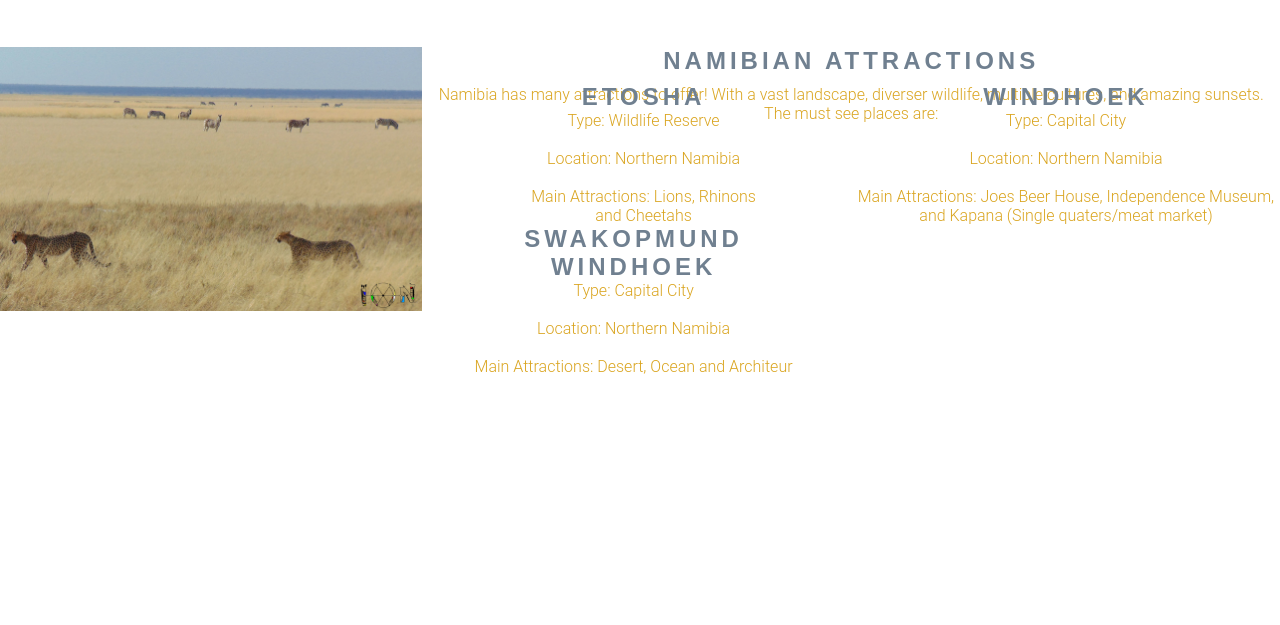
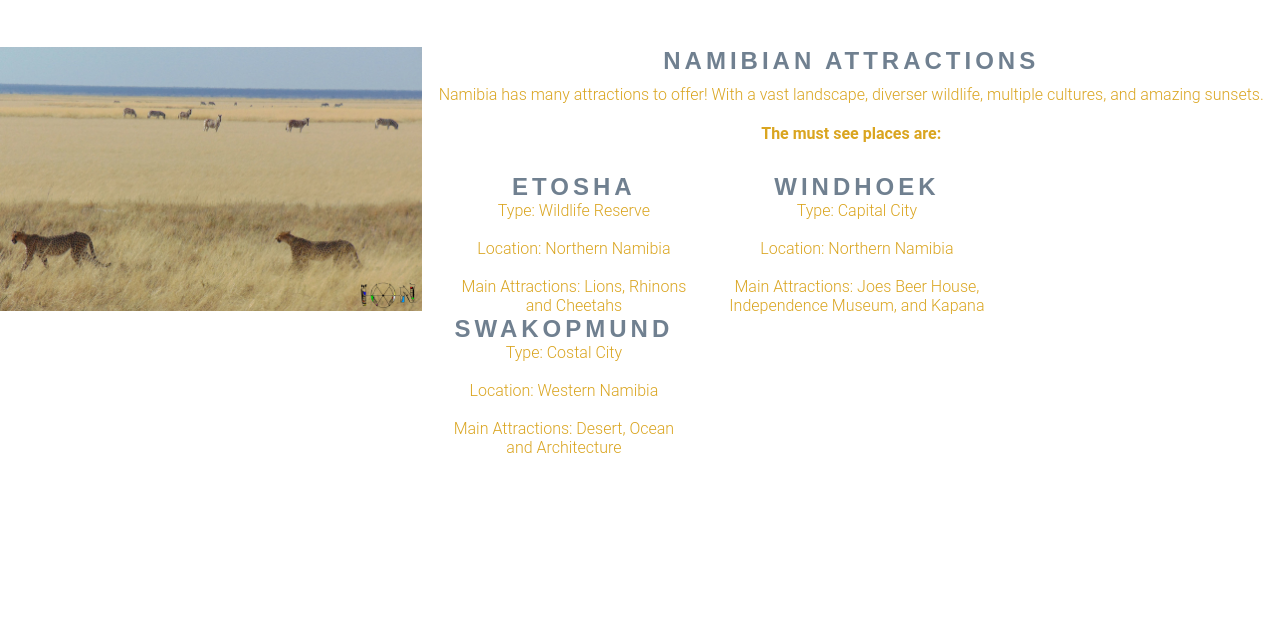
Before and after one commit to Inotila/Alchemist-Tours, a plain HTML site: page attractions.html in a window 1280 px wide. Shown: the part 78-703 px from the top of the page. Drawn offline with Linux system fonts and the light colour scheme.

Commit message:
add style and text

```diff
--- a/assets/css/style.css
+++ b/assets/css/style.css
@@ -233,7 +233,6 @@ img {
 /* attractions page */
 #attraction-page {
     width: 100%;
-    height: 550px;
     position: relative;
 }
 
@@ -264,12 +263,9 @@ img {
     padding: 10px;
 }
 
-/* #attractions-main {
-    width: 67%;
-    height: auto;
-    float: right;
-    position: relative;
-} */
+#must-see {
+    font-weight: bold;
+}
 
 .etosha {
     width: 33%;
--- a/attractions.html
+++ b/attractions.html
@@ -48,9 +48,8 @@
             <h2>Namibian Attractions</h2>
             <p>Namibia has many attractions to offer! With a vast landscape, diverser wildlife, multiple cultures, and
                 amazing sunsets.
-                <br>
-                The must see places are:</p>
-        </div>
+
+                <p id="must-see">The must see places are:</p></p>
 
                 <div class="etosha">
                     <h2>Etosha</h2>
@@ -68,22 +67,23 @@
                     <br>
                     <p>Location: Northern Namibia</p>
                     <br>
-            <p>Main Attractions: Joes Beer House, Independence Museum, and Kapana (Single quaters/meat market)</p>
+                    <p>Main Attractions: Joes Beer House, <br> Independence Museum, and Kapana</p>
                 </div>
 
                 <div class="swakopmund">
                     <h2>Swakopmund</h2>
-            <h2>Windhoek</h2>
-            <p> Type: Capital City</p>
+                    <p> Type: Costal City</p>
                     <br>
-            <p>Location: Northern Namibia</p>
+                    <p>Location: Western Namibia</p>
                     <br>
-            <p>Main Attractions: Desert, Ocean and Architeur</p>
+                    <p>Main Attractions: Desert, Ocean
+                        <br> and Architecture</p>
+                </div>
         </div>
 
 
+
     </section>
-
 
     <footer>
         <ul class="social-networks">
```
Lines whose indentation alone changed are shown as unchanged.
